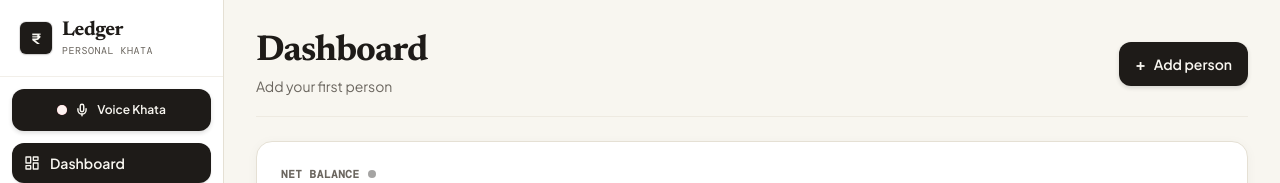
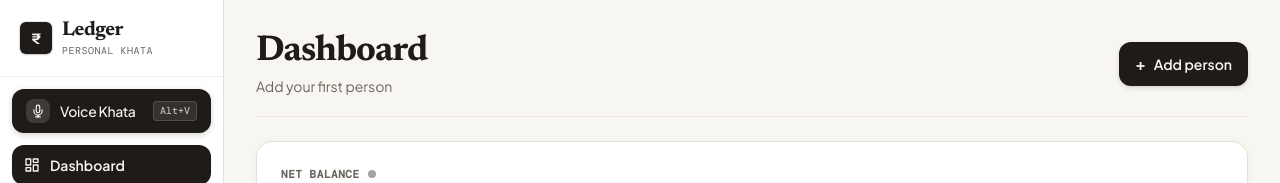
Before and after one commit to Vihangpatil37/ledger, a Next.js app: page / in a window 1280 px wide. Shown: the top 183 px of the page. Built offline with nearby package versions, Linux system fonts and the light colour scheme; no server answers; a web font is replaced by a local one.

Commit message:
Refine desktop sidebar Voice Khata button with shortcut badge and clean styling

```diff
--- a/src/components/shell/nav.tsx
+++ b/src/components/shell/nav.tsx
@@ -7,6 +7,7 @@ import { LanguageSwitcher } from "./language-switcher";
 import { ThemeSwitcher } from "./theme-switcher";
 import { useLanguage } from "@/lib/i18n/client";
 import { openGlobalVoiceModal } from "@/components/voice/global-voice-modal";
+import { VoiceKhataIcon } from "@/components/voice/voice-icon";
 import type { TranslationKey } from "@/lib/i18n/dictionaries/en";
 
 const ITEMS: Array<{
@@ -128,27 +129,19 @@ export function SideNav() {
           <button
             type="button"
             onClick={openGlobalVoiceModal}
-            className="flex w-full min-h-[42px] items-center justify-center gap-2 rounded-xl bg-ink px-3 py-2 text-xs font-semibold text-paper shadow-[0_2px_4px_0_rgba(30,27,24,0.15)] hover:bg-ink/90 active:scale-[0.98] transition-all cursor-pointer group"
+            aria-label={`${t("voice.title")} (Alt+V)`}
+            title={`${t("voice.title")} (Alt+V)`}
+            className="flex w-full min-h-[42px] items-center justify-between rounded-xl bg-ink px-3.5 py-2.5 text-xs font-semibold text-paper shadow-[0_2px_6px_0_rgba(30,27,24,0.18)] hover:bg-ink/90 active:scale-[0.98] transition-all cursor-pointer group focus-visible:outline-2 focus-visible:outline-focus"
           >
-            <span className="relative flex size-2.5">
-              <span className="absolute inline-flex size-full animate-ping rounded-full bg-rose-400 opacity-75" />
-              <span className="relative inline-flex size-2.5 rounded-full bg-debit-light" />
+            <div className="flex items-center gap-2.5">
+              <span className="flex size-6 items-center justify-center rounded-lg bg-paper/15 text-paper group-hover:scale-105 transition-transform">
+                <VoiceKhataIcon className="size-3.5" />
+              </span>
+              <span className="font-medium tracking-tight text-sm">{t("voice.title")}</span>
+            </div>
+            <span className="rounded px-1.5 py-0.5 font-mono text-[10px] font-medium text-paper/70 bg-paper/10 border border-paper/15">
+              Alt+V
             </span>
-            <svg
-              viewBox="0 0 24 24"
-              fill="none"
-              stroke="currentColor"
-              strokeWidth="2.5"
-              strokeLinecap="round"
-              strokeLinejoin="round"
-              className="size-3.5 text-paper"
-              aria-hidden="true"
-            >
-              <path d="M12 2a3 3 0 0 0-3 3v7a3 3 0 0 0 6 0V5a3 3 0 0 0-3-3Z" />
-              <path d="M19 10v2a7 7 0 0 1-14 0v-2" />
-              <line x1="12" y1="19" x2="12" y2="22" />
-            </svg>
-            <span>{t("voice.title")}</span>
           </button>
         </div>
 
```
